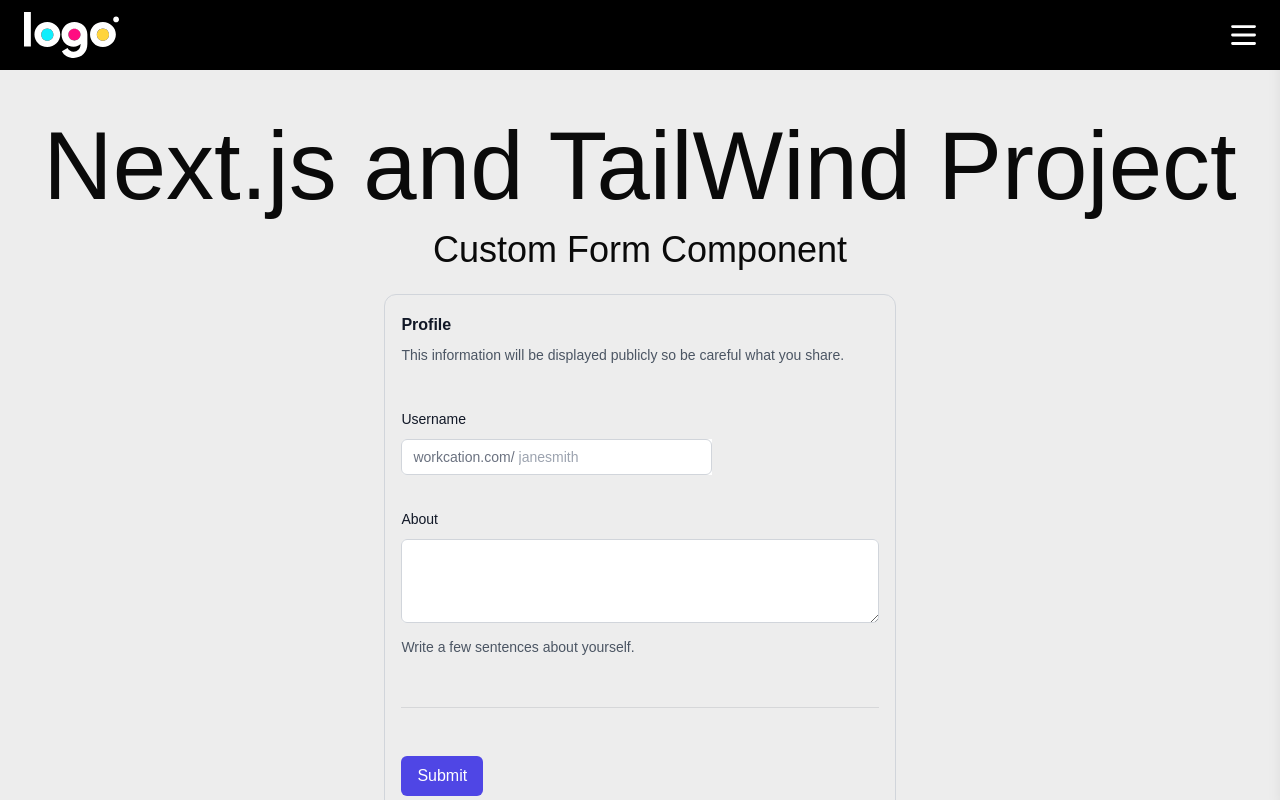
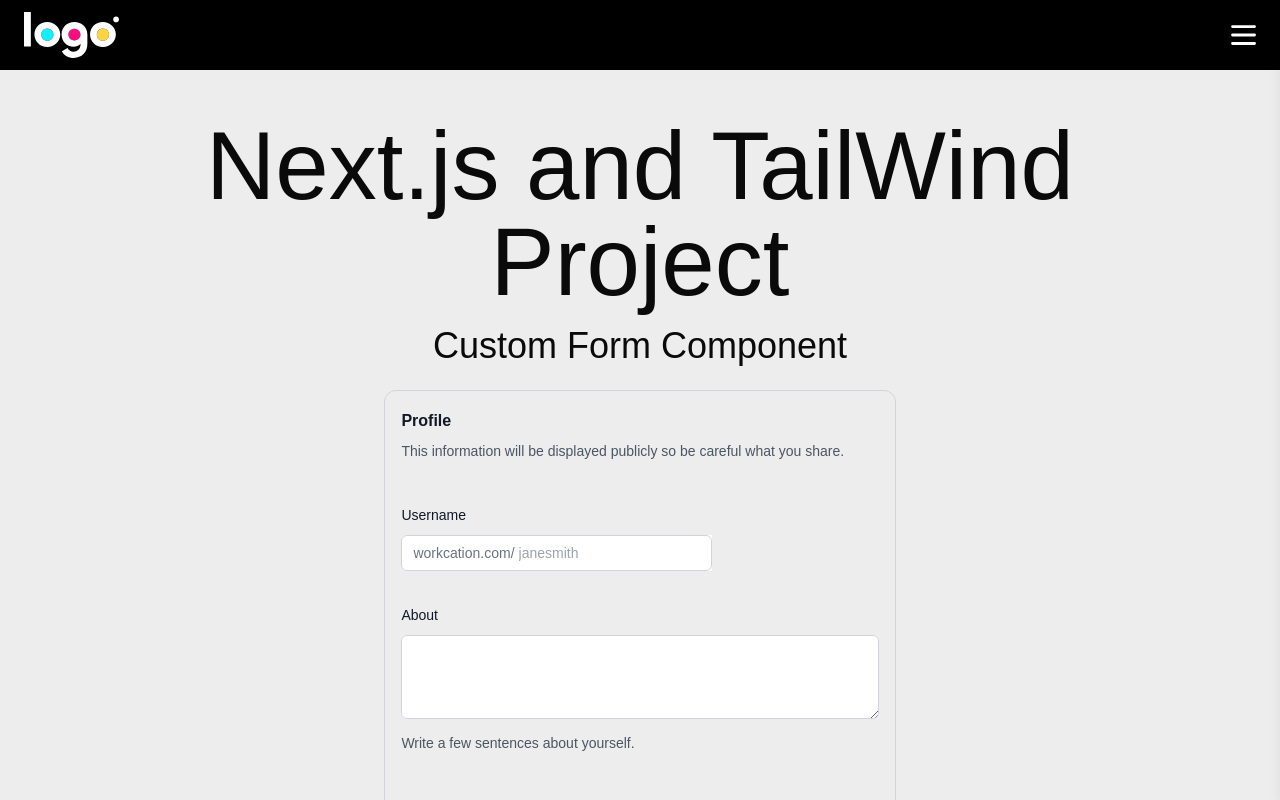
Before and after one commit to aleoterob/website-nextjs-template, a Next.js app: page /contact in a window 1280 px wide. Shown: the top 800 px of the page. Built offline with nearby package versions, Linux system fonts and the light colour scheme.

Commit message:
Adds center alignment on body and main

```diff
--- a/src/app/contact/page.tsx
+++ b/src/app/contact/page.tsx
@@ -8,7 +8,7 @@ export const metadata: Metadata = {
 
 export default function Contact() {
   return (
-    <div className="flex flex-col items-center">
+    <div className="flex flex-col items-center justify-center w-[90%]">
       <h1 className="pt-12 text-4xl sm:text-6xl md:text-6xl lg:text-6xl  xl:text-8xl text-center">
         Next.js and TailWind Project
       </h1>
--- a/src/app/layout.tsx
+++ b/src/app/layout.tsx
@@ -15,13 +15,15 @@ export default function RootLayout({
 }>) {
   return (
     <html lang="en">
-      <body className="flex flex-col min-h-screen font-montserrat font-regular antialiased">
+      <body className="flex flex-col min-h-screen font-montserrat font-regular antialiased items-center justify-center">
         <header className="w-full bg-black">
           <Header />
           <SlideMenu />
         </header>
         {/* flex-grow in the main makes it occupy the available space between the header and the footer. */}
-        <main className="flex-grow">{children}</main>
+        <main className="flex flex-grow items-center justify-center">
+          {children}
+        </main>
         <footer className="w-full bg-black text-white text-xs py-4 text-center">
           © 2024 Alejandro Otero
         </footer>
```
